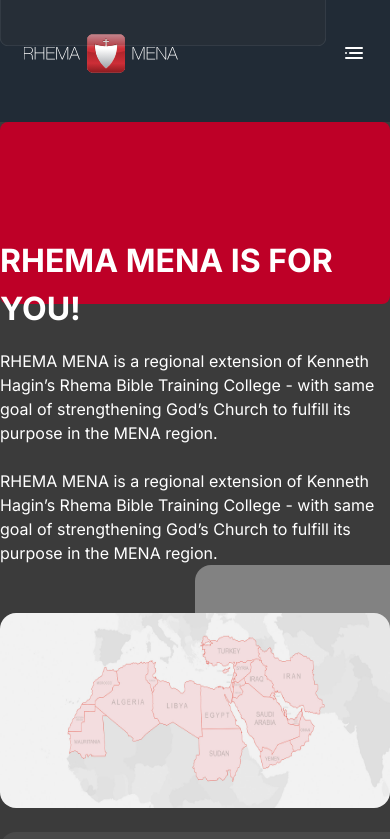
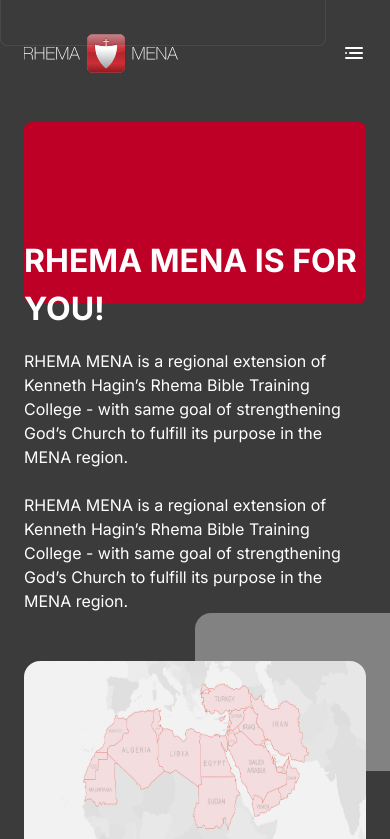
Before and after one commit to danieloski98/rm-landingpage, a Next.js app: page / in a window 390 px wide. Shown: the top 839 px of the page. Built offline with nearby package versions, Linux system fonts and the light colour scheme.

Commit message:
update on navbar drawer

```diff
--- a/src/components/shared/landingpagelayout.tsx
+++ b/src/components/shared/landingpagelayout.tsx
@@ -1,6 +1,8 @@
+"use client"
 import React from 'react'
 import Navbar from './navbar'
 import Footer from '../footer'
+import { usePathname } from 'next/navigation';
 
 export default function Landingpagelayout({
     children,
@@ -11,10 +13,13 @@
     hidemena?: boolean,
     hidefooterinfo?: boolean
 }>) {
+
+    const pathname = usePathname();
+
     return (
         <main className="flex w-full overflow-x-hidden h-auto flex-col items-center ">
             <Navbar />
-            <div className=" w-full lg:px-0 " >
+            <div className={` w-full lg:px-0  ${pathname === "/training/blog" ? "px-0" : "px-6"} `} >
                 {children}
                 <div className=" w-full lg:px-[94px] px-3 " >
                     <Footer />
--- a/src/components/shared/navbar.tsx
+++ b/src/components/shared/navbar.tsx
@@ -5,7 +5,7 @@
 import Image from "next/image";
 import Link from "next/link";
 import { usePathname } from "next/navigation";
-import React, { useState } from "react";
+import React, { useEffect, useState } from "react";
 
 interface INavlinks {
     name: string;
@@ -15,7 +15,7 @@
     isDisable: boolean;
 }
 
-const NavLink = ({name, link, sublink, external, isDisable }: INavlinks) => {
+const NavLink = ({ name, link, sublink, external, isDisable }: INavlinks) => {
     const [isOpen, setIsOpen] = useState(false);
     const pathname = usePathname();
 
@@ -24,7 +24,7 @@
         <div className="w-auto h-auto mb-4">
             <div className="flex items-center" onClick={() => setIsOpen(!isOpen)}>
                 {sublink.length < 1 && (
-                    <Link className={`font-semibold text-md ${pathname.includes(name.toLowerCase())  ? "text-red-300" : "text-white"}`} href={link}>{name}</Link>
+                    <Link className={`font-semibold text-md ${pathname.includes(name.toLowerCase()) ? "text-red-300" : "text-white"}`} href={link}>{name}</Link>
                 )}
                 {sublink.length > 0 && (
                     <p className="font-semibold text-md">{name}</p>
@@ -40,7 +40,7 @@
                 <div className="flex flex-col mt-4 ml-6">
                     {sublink?.map((item, index) => (
                         <Link
-                            className={`font-normal text-sm mb-3 ${pathname.includes(name.toLowerCase())  ? "text-red-300" : "text-white"}`}
+                            className={`font-normal text-sm mb-3 ${pathname.includes(name.toLowerCase()) ? "text-red-300" : "text-white"}`}
                             href={item?.link}
                             key={index}
                         >
@@ -73,8 +73,12 @@
         }
     };
 
+    useEffect(()=> {
+        setShowDrawer(false)
+    }, [pathname])
+
     return (
-    <div className=" w-full h-[122px] lg:h-[167px] relative px-6 lg:px-8 pb-4 flex lg:items-end sm:bg-[#212B36] lg:bg-transparent ">
+        <div className={` w-full h-[122px] lg:h-[167px] relative px-6 lg:px-8 pb-4 flex lg:items-end ${pathname === "/training/blog" ? "sm:bg-[#212B36]" : ""} lg:bg-transparent `}>
             <div className=" w-fit absolute top-0 right-16 ">
                 <Image
                     src={"/images/home/navstroke.svg"}
@@ -89,10 +93,8 @@
                     {navbarlinks?.map((item, index) => (
                         <div key={index} className={` relative w-full `}>
                             <Link
-                className={` ${
-                  activeLink(item)
-                } border-t-[2px] pt-1 text-sm hover:text-white cursor-pointer whitespace-nowrap  ${
-                  item?.sublink?.length > 0
+                                className={` ${activeLink(item)
+                                    } border-t-[2px] pt-1 text-sm hover:text-white cursor-pointer whitespace-nowrap  ${item?.sublink?.length > 0
                                         ? ""
                                         : item?.isDisable
                                             ? " "
@@ -110,10 +112,8 @@
                                             : "",
                                     )}
                                 onMouseLeave={() => setShow("")}
-                className={` w-[155px] h-full absolute top-0 ${
-                  show === item?.name ? " bg-transparent " : ""
-                } rounded-2xl ${
-                  item?.isDisable ? " cursor-not-allowed " : ""
+                                className={` w-[155px] h-full absolute top-0 ${show === item?.name ? " bg-transparent " : ""
+                                    } rounded-2xl ${item?.isDisable ? " cursor-not-allowed " : ""
                                     } `}
                             >
                                 <div className=" pt-8 ">
@@ -121,8 +121,7 @@
                                         <div className=" w-full px-4 py-3 flex flex-col bg-secondary10 gap-2 rounded-2xl z-40 ">
                                             {item?.sublink?.map((subitem, subindex) => (
                                                 <Link
-                          className={` ${
-                            subitem?.link === pathname
+                                                    className={` ${subitem?.link === pathname
                                                             ? " text-primary03 "
                                                             : "border-transparent text-primary hover:text-white "
                                                         } relative pt-1 text-sm cursor-pointer `}
@@ -155,9 +154,6 @@
                     {navbarlinks.map((item, index) => (
                         <NavLink key={index.toString()} {...item} />
                     ))}
-            {navbarlinks.map((item, index) => (
-                <NavLink key={index.toString()} {...item} />
-            ))}
                 </div>
             )}
         </div>
```
Lines whose indentation alone changed are shown as unchanged.
